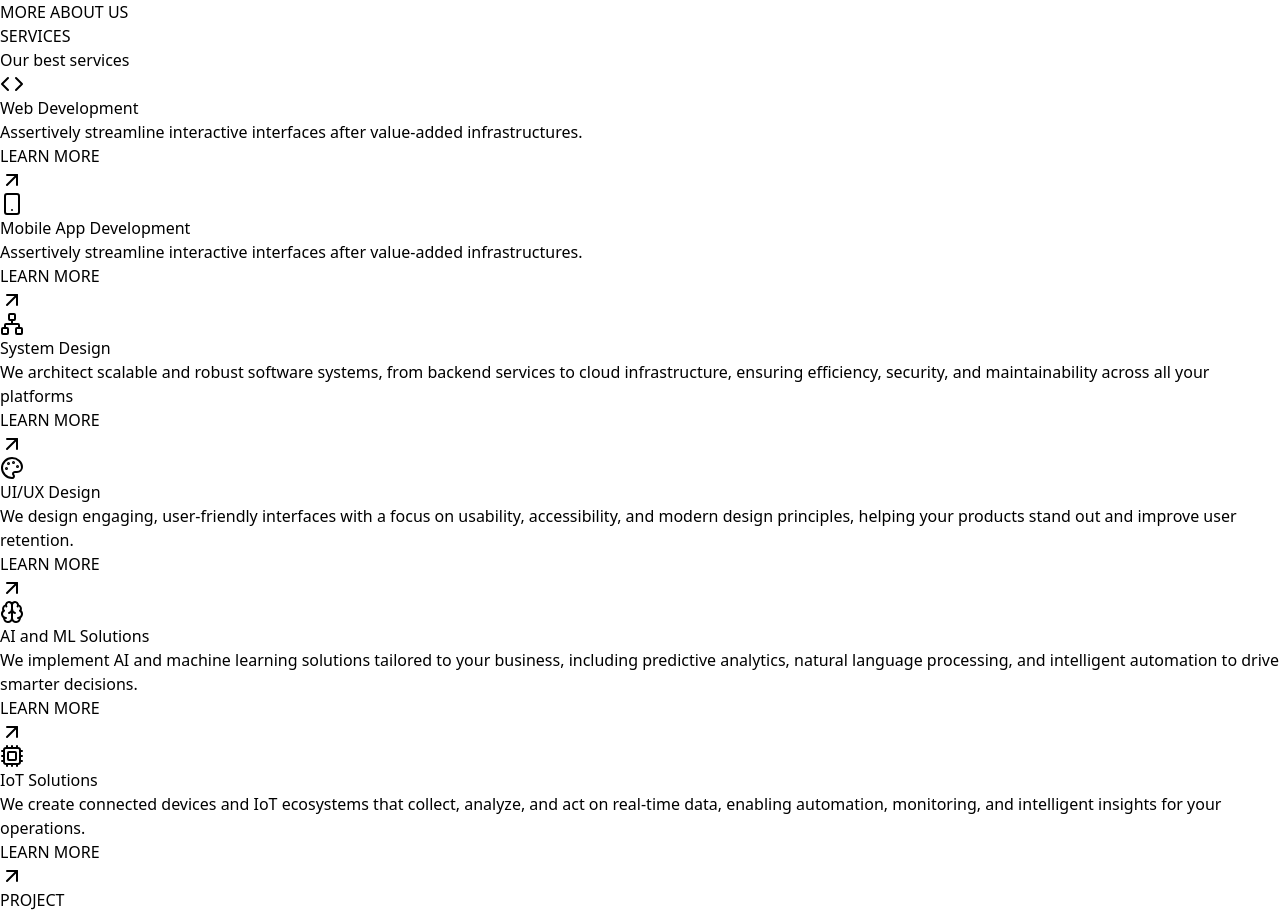
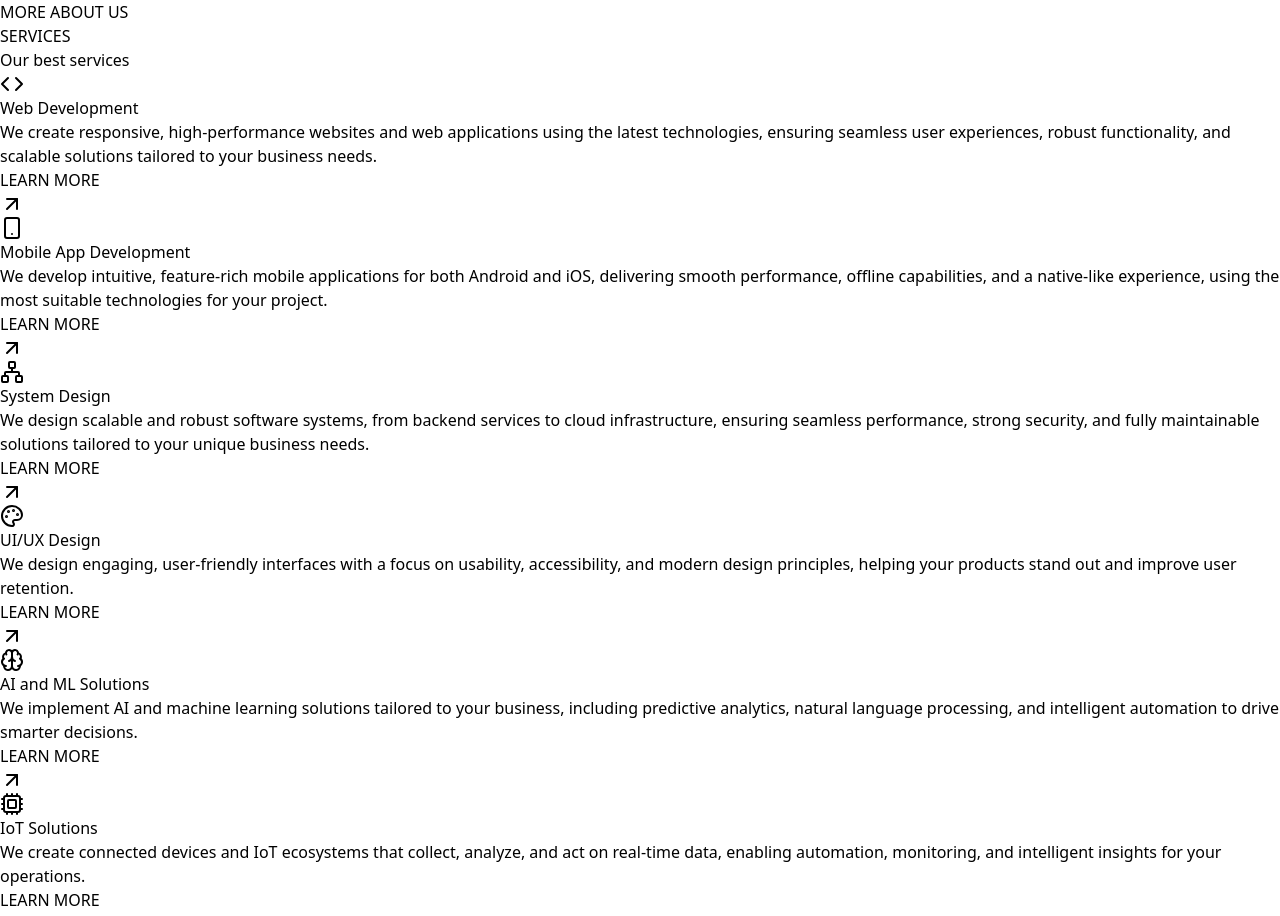
Before and after one commit to elisate/dtechel, a React (Vite) app: page / in a window 1280 px wide. Shown: the part 2366-3282 px from the top of the page. Built offline with nearby package versions, Linux system fonts and the light colour scheme.

Commit message:
fix change in the services

```diff
--- a/src/LandingPageComponents/Services.tsx
+++ b/src/LandingPageComponents/Services.tsx
@@ -5,17 +5,17 @@ function Services() {
     {
       icon: <Code className="w-8 h-8" />,
       title: "Web Development",
-      description: "Assertively streamline interactive interfaces after value-added infrastructures."
+      description: "We create responsive, high-performance websites and web applications using the latest technologies, ensuring seamless user experiences, robust functionality, and scalable solutions tailored to your business needs."
     },
     {
       icon: <Smartphone className="w-8 h-8" />,
       title: "Mobile App Development",
-      description: "Assertively streamline interactive interfaces after value-added infrastructures."
+      description: "We develop intuitive, feature-rich mobile applications for both Android and iOS, delivering smooth performance, offline capabilities, and a native-like experience, using the most suitable technologies for your project."
     },
     {
       icon: <Network className="w-8 h-8" />,
       title: "System Design",
-      description: "We architect scalable and robust software systems, from backend services to cloud infrastructure, ensuring efficiency, security, and maintainability across all your platforms"
+      description: "We design scalable and robust software systems, from backend services to cloud infrastructure, ensuring seamless performance, strong security, and fully maintainable solutions tailored to your unique business needs."
     },
     {
       icon: <Palette className="w-8 h-8" />,
```
